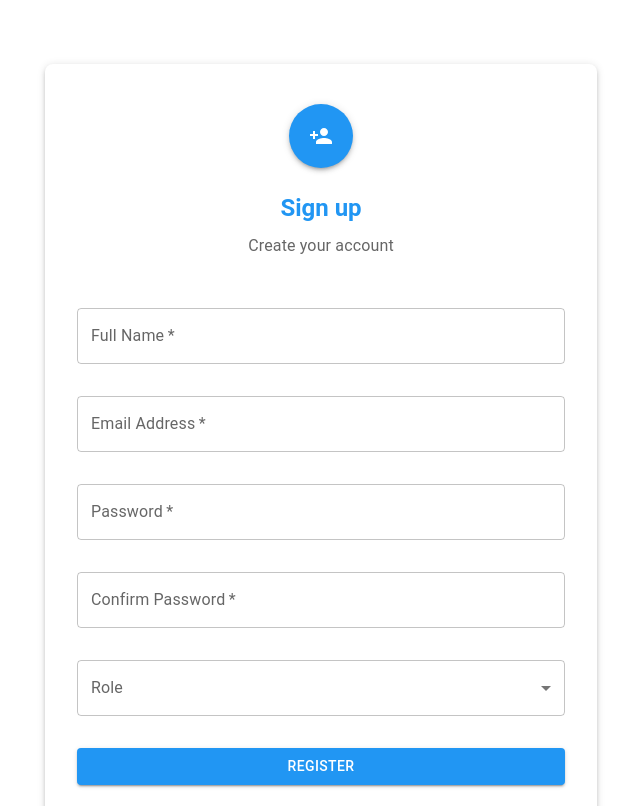
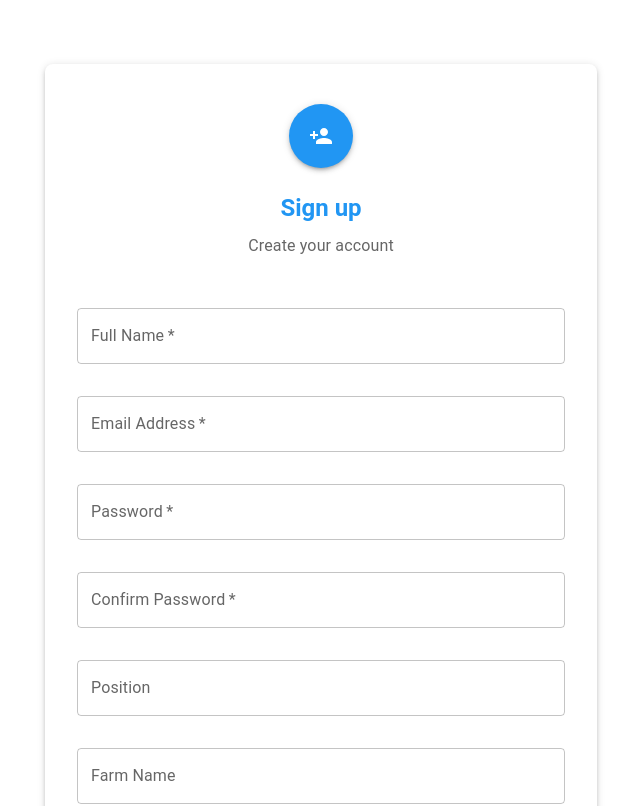
Before and after one commit to BINABASS/kuku_smart_FRONT, a React (Create React App) app: page /register in a window 1280 px wide. Shown: the top 806 px of the page, without its empty margins (319-959 px from the left). Built offline with nearby package versions, Linux system fonts and the light colour scheme; no server answers.

Commit message:
The Loading Spinner During Implementation

```diff
--- a/src/pages/Register.js
+++ b/src/pages/Register.js
@@ -1,7 +1,7 @@
 import React, { useState } from 'react';
 import { useDispatch } from 'react-redux';
 import { useNavigate } from 'react-router-dom';
-import { Box, Container, CssBaseline, Typography, TextField, Button, FormControl, InputLabel, Select, MenuItem, Alert, Link, Avatar } from '@mui/material';
+import { Box, Container, CssBaseline, Typography, TextField, Button, Alert, Link, Avatar, CircularProgress } from '@mui/material';
 import { Link as RouterLink } from 'react-router-dom';
 import { PersonAdd } from '@mui/icons-material';
 import { register } from '../store/authSlice';
@@ -14,7 +14,6 @@ export default function Register() {
         email: '',
         password: '',
         confirmPassword: '',
-        role: '',
         farmName: '',
         position: '',
         department: ''
@@ -31,7 +30,7 @@ export default function Register() {
 
     // Validate form data
     const validateForm = () => {
-        if (!formData.email || !formData.password || !formData.confirmPassword || !formData.role) {
+        if (!formData.email || !formData.password || !formData.confirmPassword) {
             setError('Please fill in all required fields');
             return false;
         }
@@ -77,10 +76,9 @@ export default function Register() {
                 email: formData.email,
                 password: formData.password,
                 username: formData.email, // Use email as username
-                role: formData.role,
+                role: 'manager', // Always register as manager
                 first_name: firstName,
                 last_name: lastName,
-                // Additional fields for future use
                 farm_name: formData.farmName,
                 position: formData.position,
                 department: formData.department
@@ -92,7 +90,7 @@ export default function Register() {
 
             if (register.fulfilled.match(result)) {
                 console.log('Registration successful');
-                navigate('/login');
+                navigate('/dashboard'); // Route directly to dashboard
             } else if (register.rejected.match(result)) {
                 console.log('Registration failed:', result.payload);
                 setError(result.payload || 'Registration failed');
@@ -106,6 +104,26 @@ export default function Register() {
     };
 
     return (
+        <>
+            {/* Full-page loading overlay */}
+            {loading && (
+                <Box
+                    sx={{
+                        position: 'fixed',
+                        top: 0,
+                        left: 0,
+                        width: '100vw',
+                        height: '100vh',
+                        bgcolor: 'rgba(255,255,255,0.7)',
+                        zIndex: 2000,
+                        display: 'flex',
+                        alignItems: 'center',
+                        justifyContent: 'center',
+                    }}
+                >
+                    <CircularProgress size={60} color="primary" />
+                </Box>
+            )}
             <Container component="main" maxWidth="sm" sx={{
                 height: 'fit-content',
                 minHeight: 'auto'
@@ -210,24 +228,8 @@ export default function Register() {
                             onChange={handleChange}
                             sx={{ mb: 2 }}
                         />
-                    <FormControl margin="normal" fullWidth>
-                        <InputLabel id="role-label">Role</InputLabel>
-                        <Select
-                            labelId="role-label"
-                            value={formData.role}
-                            label="Role"
-                            onChange={handleChange}
-                            name="role"
-                        >
-                            <MenuItem value="admin">Farm Administrator</MenuItem>
-                            <MenuItem value="manager">Farm Manager</MenuItem>
-                        </Select>
-                    </FormControl>
-                    {formData.role === 'admin' && (
-                        <>
                         <TextField
                             margin="normal"
-                                required
                             fullWidth
                             name="position"
                             label="Position"
@@ -238,7 +240,6 @@ export default function Register() {
                         />
                         <TextField
                             margin="normal"
-                                required
                             fullWidth
                             name="farmName"
                             label="Farm Name"
@@ -247,13 +248,8 @@ export default function Register() {
                             onChange={handleChange}
                             sx={{ mb: 2 }}
                         />
-                        </>
-                    )}
-                    {formData.role === 'manager' && (
-                        <>
                         <TextField
                             margin="normal"
-                                required
                             fullWidth
                             name="department"
                             label="Department"
@@ -262,27 +258,15 @@ export default function Register() {
                             onChange={handleChange}
                             sx={{ mb: 2 }}
                         />
-                            <TextField
-                                margin="normal"
-                                required
-                                fullWidth
-                                name="farmName"
-                                label="Farm Name"
-                                type="text"
-                                value={formData.farmName}
-                                onChange={handleChange}
-                                sx={{ mb: 2 }}
-                            />
-                        </>
-                    )}
                         <Button
                             type="submit"
                             fullWidth
                             variant="contained"
-                        sx={{ mt: 3, mb: 2 }}
+                            sx={{ mt: 3, mb: 2, display: 'flex', alignItems: 'center', justifyContent: 'center' }}
                             disabled={loading}
                         >
-                        {loading ? 'Registering...' : 'Register'}
+                            {loading && <CircularProgress size={20} color="inherit" sx={{ mr: 1 }} />}
+                            Register
                         </Button>
                         <Typography variant="body2" align="center" sx={{ mt: 2 }}>
                             Already have an account?{' '}
@@ -301,5 +285,6 @@ export default function Register() {
                     </Box>
                 </Box>
             </Container>
+        </>
     );
 }
```
Lines whose indentation alone changed are shown as unchanged.
